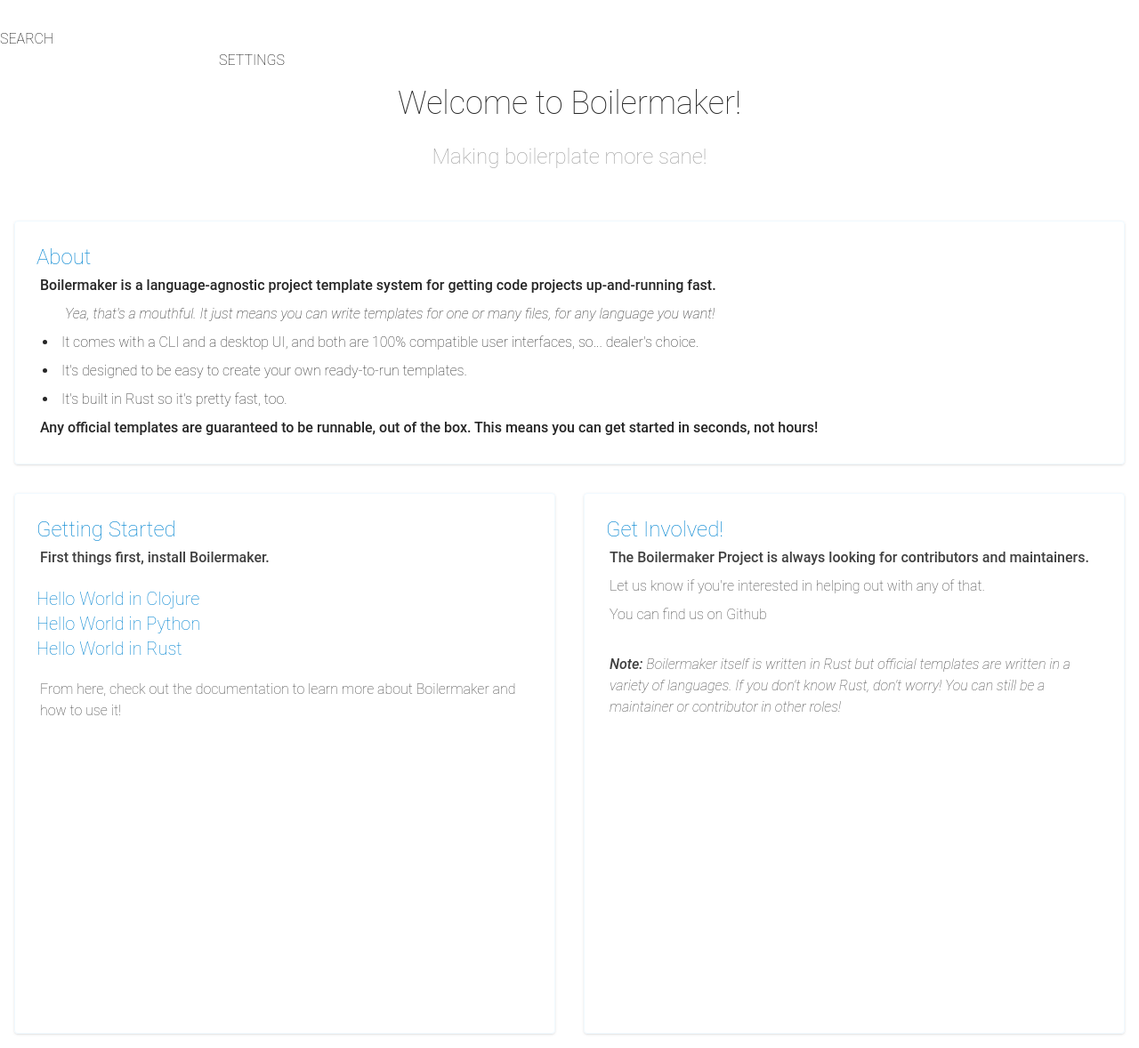
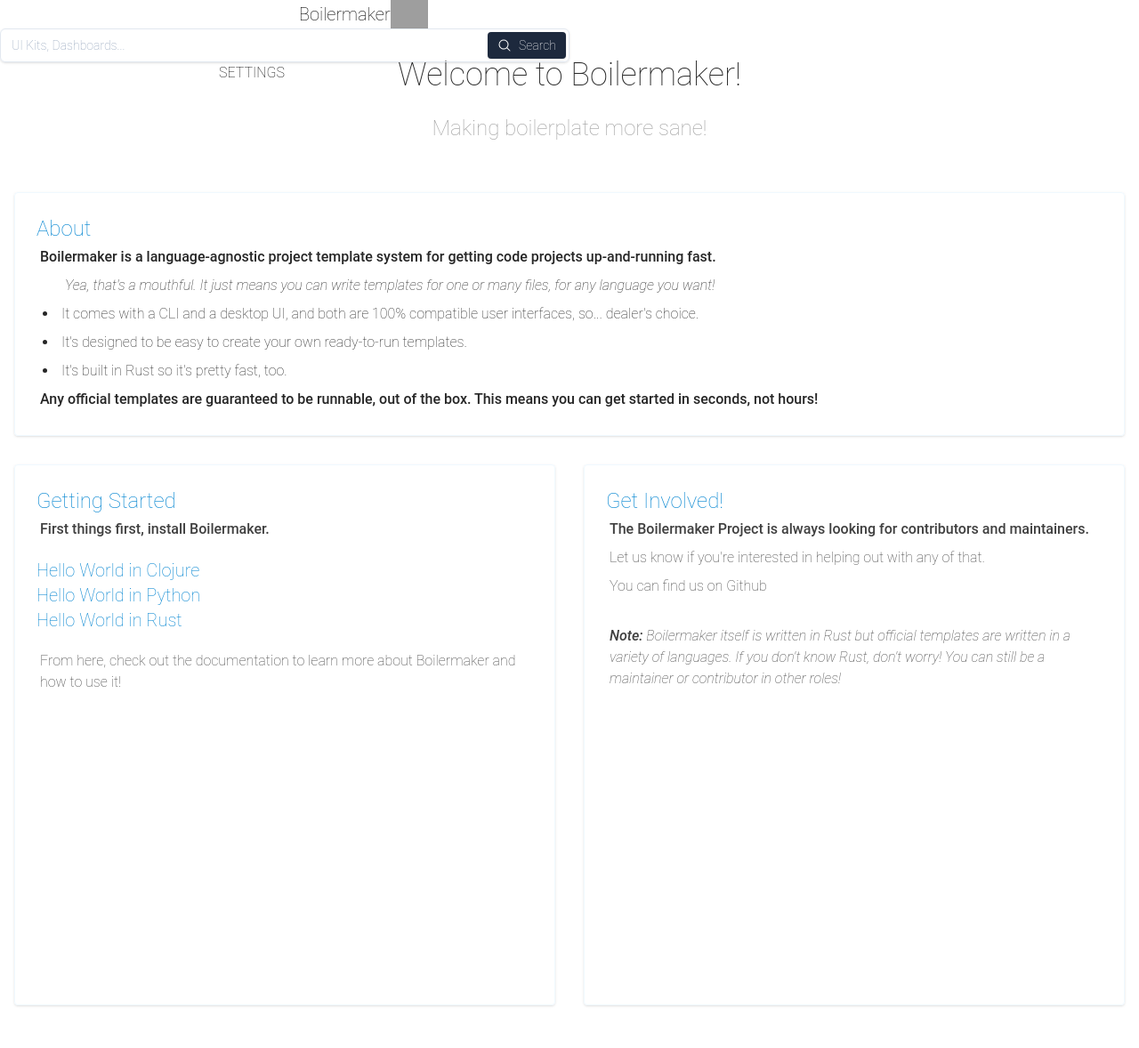
Before and after one commit to yeajustmars/boilermaker, a Python web app: template packages/boilermaker_web/views/home.html in a window 1280 px wide. Shown: the whole page at 89% size. After the commit the page ends 1131 px from the top, so only its background shows below. Run offline with Jinja, Linux system fonts and the light colour scheme; the template is opened without the code that fills it, so the values that code supplies are empty; grey boxes are pictures that could not be loaded.

Commit message:
web: add generic dropdowns, add search bar

```diff
--- a/packages/boilermaker_web/views/home.html
+++ b/packages/boilermaker_web/views/home.html
@@ -38,7 +38,7 @@
       <p class="p-1 mb-4 dark:text-neutral-200 font-medium">First things first, <a href="/docs/getting-started" class="{{link_style}}">install Boilermaker</a>.</p>
 
       <div class="collapsible">
-        <button class="collapsible-link text-xl text-sky-600 dark:text-sky-400">Hello World in Clojure</button>
+        <button class="collapsible-button text-xl text-sky-600 dark:text-sky-400">Hello World in Clojure</button>
         <pre class="collapsible-content collapsible-content hidden text-sm">
           <code class="language-shell">
 boil install https://github.com/yeajustmars/boil-hello-world \
@@ -52,7 +52,7 @@
       </div>
 
       <div class="collapsible">
-        <button class="collapsible-link text-xl text-sky-600 dark:text-sky-400">Hello World in Python</button>
+        <button class="collapsible-button text-xl text-sky-600 dark:text-sky-400">Hello World in Python</button>
         <pre class="collapsible-content collapsible-content hidden text-sm">
           <code class="language-shell">
 boil install https://github.com/yeajustmars/boil-hello-world \
@@ -66,7 +66,7 @@
       </div>
 
       <div class="collapsible">
-        <button class="collapsible-link text-xl text-sky-600 dark:text-sky-400">Hello World in Rust</button>
+        <button class="collapsible-button text-xl text-sky-600 dark:text-sky-400">Hello World in Rust</button>
         <pre class="collapsible-content collapsible-content hidden text-sm">
           <code class="language-shell">
 boil install https://github.com/yeajustmars/boil-hello-world \
--- a/packages/boilermaker_web/views/nav.html
+++ b/packages/boilermaker_web/views/nav.html
@@ -1,9 +1,10 @@
-<nav id="navbar" class="{{nav_style}}">
-  <div id="nav-main-dropdown-container" class="w-1/4 text-2xl">
-    <div id="nav-main-dropdown-button" class="inline-block align-middle">
+<nav id="navbar" class="{{nav_style}} h-12">
+  <div class="flex justify-start">
+    <div class="dropdown-container w-1/4 text-2xl">
+      <div class="dropdown-button inline-block align-middle">
         <i class="fa-solid fa-bars"></i>
       </div>
-    <div id="nav-main-dropdown-menu" class="{{nav_dropdown_menu_style}}">
+      <div class="dropdown-menu {{nav_dropdown_menu_style}} hidden">
         <ul>
           <li>
             <a href="/" class="{{nav_dropdown_style}}">
@@ -32,9 +33,39 @@
         </ul>
       </div>
     </div>
+
+    <div class="nav-main-home-link pl-4">
+      <a href="/">
+        <div class="flex">
+          <span class="text-xl leading-8">Boilermaker</span>
+          <img src="/assets/img/logo-flame.png" class="h-8"/>
+        </div>
+      </a>
+    </div>
+  </div>
+
   <div id="nav-main-search" class="w-1/2">
-    SEARCH
+    <!--<div class="w-full max-w-sm min-w-[200px]">-->
+    <div class="w-full">
+      <div class="relative">
+        <input
+          class="w-full bg-transparent placeholder:text-slate-400 text-slate-700 text-sm border border-slate-200 rounded-md pl-3 pr-28 py-2 transition duration-300 ease focus:outline-none focus:border-slate-400 hover:border-slate-300 shadow-sm focus:shadow"
+          placeholder="UI Kits, Dashboards..."
+        />
+        <button
+          class="absolute top-1 right-1 flex items-center rounded bg-slate-800 py-1 px-2.5 border border-transparent text-center text-sm text-white transition-all shadow-sm hover:shadow focus:bg-slate-700 focus:shadow-none active:bg-slate-700 hover:bg-slate-700 active:shadow-none disabled:pointer-events-none disabled:opacity-50 disabled:shadow-none"
+          type="button"
+        >
+          <svg xmlns="http://www.w3.org/2000/svg" viewBox="0 0 24 24" fill="currentColor" class="w-4 h-4 mr-2">
+            <path fill-rule="evenodd" d="M10.5 3.75a6.75 6.75 0 1 0 0 13.5 6.75 6.75 0 0 0 0-13.5ZM2.25 10.5a8.25 8.25 0 1 1 14.59 5.28l4.69 4.69a.75.75 0 1 1-1.06 1.06l-4.69-4.69A8.25 8.25 0 0 1 2.25 10.5Z" clip-rule="evenodd" />
+          </svg>
+
+          Search
+        </button>
       </div>
+    </div>
+  </div>
+
   <div id="nav-main-settings" class="w-1/4 text-right">
     SETTINGS
   </div>
```
Also changed, not shown: packages/boilermaker_ui/assets/js/main.js (+22 -21 lines), packages/boilermaker_ui/assets/css/tailwind.css. Lines whose indentation alone changed are shown as unchanged.
